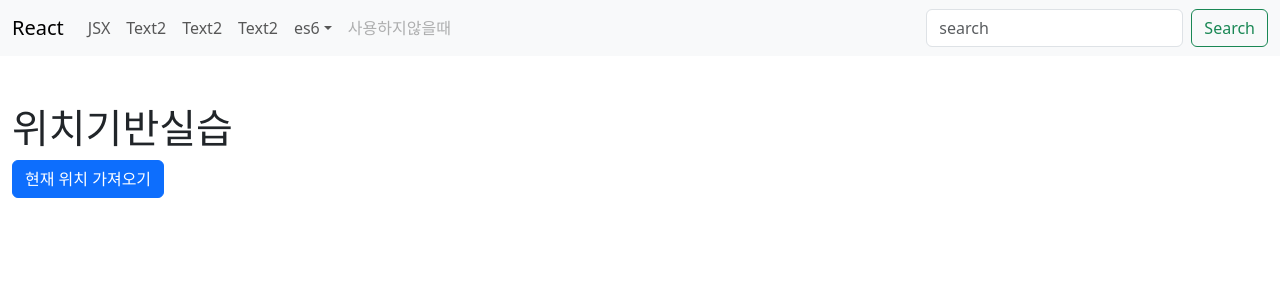
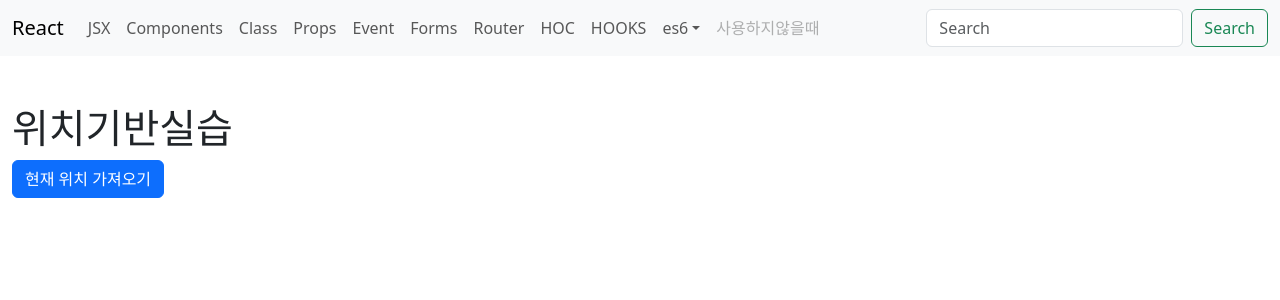
Before and after one commit to rahyekim/react_green, a React (Vite) app in the folder 2_javascript/: page /geo in a window 1280 px wide. Shown: the top 300 px of the page. Built offline with nearby package versions, Linux system fonts and the light colour scheme.

Commit message:
geo, async 복습해...

```diff
--- a/2_javascript/src/include/Header.jsx
+++ b/2_javascript/src/include/Header.jsx
@@ -18,15 +18,21 @@ const Header = ( ) => {
                navbarScroll
                >
                 <Nav.Link href="">JSX</Nav.Link>
-                <Nav.Link href="">Text2</Nav.Link>
-                <Nav.Link href="">Text2</Nav.Link>
-                <Nav.Link href="">Text2</Nav.Link>
+                <Nav.Link href="">Components</Nav.Link>
+                <Nav.Link href="">Class</Nav.Link>
+                <Nav.Link href="">Props</Nav.Link>
+                <Nav.Link href="">Event</Nav.Link>
+                <Nav.Link href="">Forms</Nav.Link>
+                <Nav.Link href="">Router</Nav.Link>
+                <Nav.Link href="">HOC</Nav.Link>
+                <Nav.Link href="">HOOKS</Nav.Link>
 
                 <NavDropdown
                     title="es6"
                     id="navbarScrollingDropdown">
                     <NavDropdown.Item href="/es6">es6소개</NavDropdown.Item>
                     <NavDropdown.Item href="/async">비동기</NavDropdown.Item>
+                    <NavDropdown.Item href="/es6">es6소개</NavDropdown.Item>
                     <NavDropdown.Item href="/es6">es6소개</NavDropdown.Item>
                     <NavDropdown.Divider/>
                     <NavDropdown.Item href="/geo">위치기반</NavDropdown.Item>
@@ -37,8 +43,8 @@ const Header = ( ) => {
                <Form className="d-flex">
                 <Form.Control
                     type="search"
-                    placeholder="search"
-                    aria-label="search"
+                    placeholder="Search"
+                    aria-label="Search"
                     className="me-2"/>
                     <Button variant="outline-success">Search</Button>
                </Form>
--- a/2_javascript/src/sub/Geo.jsx
+++ b/2_javascript/src/sub/Geo.jsx
@@ -28,9 +28,10 @@ const Geo = ()=>{
                 lat:position.coords.latitude,
                 lon:position.coords.longitude,
             });
-            setError(`위치 가져올수없다: ${error.message}`) //////??????
+            setError(null) ///에러가 있었다면 지워줌
         },
-        (error)=>{
+    //실패시나 사용자가 위치 허용을 거부하거나 오류가 나면 실행
+    (error)=>{
          setError(`위치 가져올수없다: ${error.message}`)
         }
 
```
